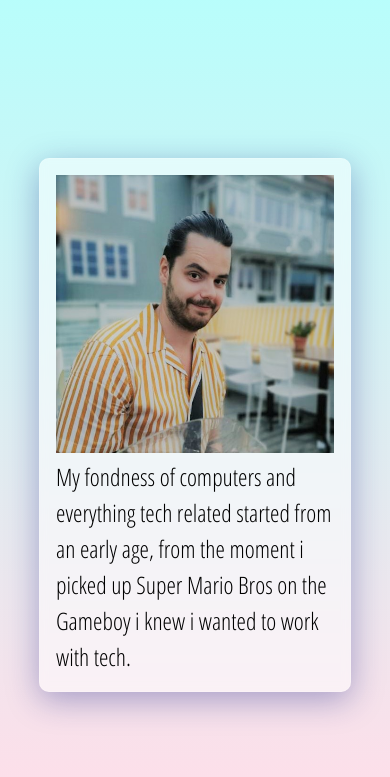
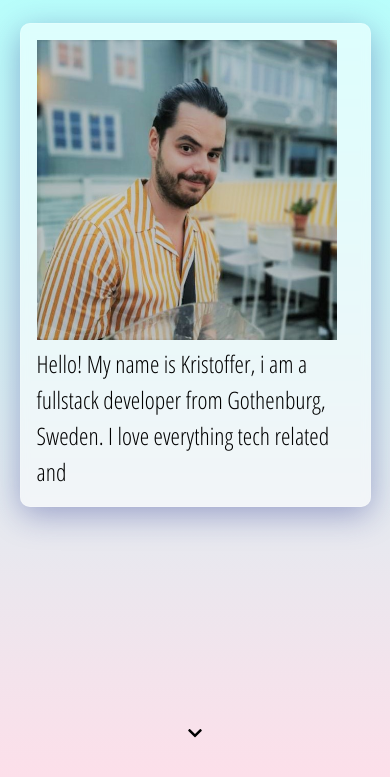
Before and after one commit to Kristofferkirk/kirkerud-dev, a Next.js app: page / in a window 390 px wide. Shown: the part 73-850 px from the top of the page. Built offline with nearby package versions, Linux system fonts and the light colour scheme.

Commit message:
Moved SkillProgressBar to own file, css tweaks, added fontawesome

```diff
--- /dev/null
+++ b/components/SkillProgressBar.tsx
@@ -0,0 +1,39 @@
+import React from "react";
+
+const SkillProgressBar = ({
+  title,
+  progress,
+}: {
+  title: string;
+  progress: 1 | 2 | 3 | 4 | 5;
+}) => {
+  const color = progress > 3 ? "green" : "yellow";
+  return (
+    <>
+      <div className="relative pt-1">
+        <div className="flex mb-2 items-center justify-between">
+          <div>
+            <span
+              className={`text-xs font-semibold inline-block py-1 px-2 uppercase rounded-full text-amber-600 bg-amber-200`}
+            >
+              {title}
+            </span>
+          </div>
+          <div className="text-right">
+            <span className="text-xs font-semibold inline-block text-amber-600">
+              {progress}
+            </span>
+          </div>
+        </div>
+        <div className="overflow-hidden h-2 mb-4 text-xs flex rounded bg-amber-200">
+          <div
+            style={{ width: `${progress + 10 * 3}%` }}
+            className={`shadow-none flex flex-col text-center whitespace-nowrap text-white justify-center bg-${color}-500`}
+          ></div>
+        </div>
+      </div>
+    </>
+  );
+};
+
+export default SkillProgressBar;
--- a/package.json
+++ b/package.json
@@ -9,6 +9,9 @@
     "lint": "next lint"
   },
   "dependencies": {
+    "@fortawesome/fontawesome-svg-core": "^1.2.36",
+    "@fortawesome/free-solid-svg-icons": "^5.15.4",
+    "@fortawesome/react-fontawesome": "^0.1.15",
     "next": "11.0.1",
     "react": "17.0.2",
     "react-dom": "17.0.2"
--- a/pages/index.tsx
+++ b/pages/index.tsx
@@ -1,45 +1,13 @@
+import React from "react";
 import Head from "next/head";
 import Image from "next/image";
 import styles from "../styles/Home.module.css";
 import githublink from "../public/github.png";
 import profilePicture from "../public/profile.jpeg";
-import React from "react";
+import SkillProgressBar from "../components/SkillProgressBar";
+import { FontAwesomeIcon } from "@fortawesome/react-fontawesome";
+import { faArrowDown, faChevronDown } from "@fortawesome/free-solid-svg-icons";
 
-const SkillProgress = ({
-  title,
-  progress,
-}: {
-  title: string;
-  progress: 1 | 2 | 3 | 4 | 5;
-}) => {
-  const color = progress > 3 ? "green" : "yellow";
-  return (
-    <>
-      <div className="relative pt-1">
-        <div className="flex mb-2 items-center justify-between">
-          <div>
-            <span
-              className={`text-xs font-semibold inline-block py-1 px-2 uppercase rounded-full text-amber-600 bg-amber-200`}
-            >
-              {title}
-            </span>
-          </div>
-          <div className="text-right">
-            <span className="text-xs font-semibold inline-block text-amber-600">
-              {progress}
-            </span>
-          </div>
-        </div>
-        <div className="overflow-hidden h-2 mb-4 text-xs flex rounded bg-amber-200">
-          <div
-            style={{ width: `${progress + 10 * 3}%` }}
-            className={`shadow-none flex flex-col text-center whitespace-nowrap text-white justify-center bg-${color}-500`}
-          ></div>
-        </div>
-      </div>
-    </>
-  );
-};
 export default function Home() {
   return (
     <div className={styles.container}>
@@ -50,6 +18,7 @@ export default function Home() {
       </Head>
 
       <h1 className={styles.title}>Kirkerud.dev</h1>
+
       <main className={styles.main}>
         <div id="intro" className={styles.section}>
           <div className={styles.grid}>
@@ -62,44 +31,53 @@ export default function Home() {
               />
 
               <p className={styles.description}>
-                My fondness of computers and everything tech related started
-                from an early age, from the moment i picked up Super Mario Bros
-                on the Gameboy i knew i wanted to work with tech.
+                Hello! My name is Kristoffer, i am a fullstack developer from
+                Gothenburg, Sweden. I love everything tech related and
               </p>
+            </div>
+            <div className={styles.iconContainer}>
+              <FontAwesomeIcon
+                className={styles.regularIcon}
+                icon={faChevronDown}
+              />
+            </div>
+
+            <div className={styles.sectionContent}></div>
+          </div>
+        </div>
+        <div id="skills" className={styles.section}>
+          <div className="justify-center text-white font-bold">
+            <h1>Skillsets</h1>
+          </div>
+          <div className={styles.groupedGrid}>
+            <div className={styles.glassCard}>
+              <h2>Frontend</h2>
+              <SkillProgressBar title="React.js" progress={4} />
+              <SkillProgressBar title="HTML" progress={4} />
+            </div>
+            <div className={styles.glassCard}>
+              <h2>Backend</h2>
+              <SkillProgressBar title="C#" progress={3} />
+              <SkillProgressBar title="Python" progress={2} />
+              <SkillProgressBar title="Java" progress={2} />
+            </div>
+            <div className={styles.glassCard}>
+              <h2>Cloud</h2>
+              <SkillProgressBar title="Sharepoint" progress={3} />
+              <SkillProgressBar title="Azure" progress={3} />
+              <SkillProgressBar title="Google Domains" progress={3} />
+            </div>
+            <div className={styles.glassCard}>
+              <h2>Tools</h2>
+              <SkillProgressBar title="Docker" progress={4} />
+              <SkillProgressBar title="VSCode" progress={5} />
+              <SkillProgressBar title="Photoshop" progress={2} />
             </div>
           </div>
         </div>
-        <div id="skills" className={styles.section}>
-          <h1>Skillsets</h1>
-          <div className={styles.grid}>
-            <div className={styles.card}>
-              <h2>Frontend</h2>
-              <SkillProgress title="React.js" progress={4} />
-              <SkillProgress title="HTML" progress={4} />
-            </div>
-            <div className={styles.card}>
-              <h2>Backend</h2>
-              <SkillProgress title="C#" progress={3} />
-              <SkillProgress title="Python" progress={2} />
-              <SkillProgress title="Java" progress={2} />
-            </div>
-            <div className={styles.card}>
-              <h2>Cloud</h2>
-              <SkillProgress title="Sharepoint" progress={3} />
-              <SkillProgress title="Azure" progress={3} />
-              <SkillProgress title="Google Domains" progress={3} />
-            </div>
-            <div className={styles.card}>
-              <h2>Tools</h2>
-              <SkillProgress title="Docker" progress={4} />
-              <SkillProgress title="VSCode" progress={5} />
-              <SkillProgress title="Photoshop" progress={2} />
-            </div>
-          </div>
-        </div>
-        <div className={styles.section}></div>
       </main>
-      <footer className={styles.footer}>
+
+      {/*  <footer className={styles.footer}>
         <a
           target="_blank"
           rel="noreferrer"
@@ -107,7 +85,7 @@ export default function Home() {
         >
           <Image width={50} height={50} alt="github" src={githublink} />
         </a>
-      </footer>
+      </footer> */}
     </div>
   );
 }
--- a/styles/Home.module.css
+++ b/styles/Home.module.css
@@ -20,13 +20,14 @@
 
 .footer {
   width: 100%;
-  height: 100px;
+  height: 100%;
   border-top: 1px solid #eaeaea;
   display: flex;
   background-color: rgba(255, 255, 255, 0.15);
   backdrop-filter: blur(5px);
   justify-content: center;
   align-items: center;
+  position: sticky;
 }
 
 .footer a {
@@ -85,6 +86,14 @@
   margin-top: 3rem;
 }
 
+.groupedGrid {
+  display: flex;
+  align-items: center;
+  justify-content: center;
+  flex-wrap: wrap;
+  max-width: 800px;
+}
+
 .gridFull {
   display: block;
   align-items: center;
@@ -101,9 +110,38 @@
   -webkit-backdrop-filter: blur(4px);
   border-radius: 10px;
   border: 1px solid rgba(255, 255, 255, 0.18);
+  width: 50%;
+  margin-top: 2rem;
+  min-height: 50%;
+  padding: 1rem;
+}
+
+.iconContainer {
   width: 80%;
-  margin-top: 2rem;
-  padding: 1rem;
+  display: flex;
+  flex-direction: column;
+  flex-wrap: wrap;
+  align-items: center;
+
+  margin-top: 120px;
+}
+
+.regularIcon {
+  width: 2rem;
+  height: 200px;
+  align-self: center;
+  animation-duration: 1.8s;
+  animation-iteration-count: infinite;
+  animation-name: bumpingArrow;
+}
+
+@keyframes bumpingArrow {
+  from {
+    padding-top: 0px;
+  }
+  to {
+    padding-top: 50px;
+  }
 }
 
 .card {
@@ -169,12 +207,21 @@
     width: 100%;
     flex-direction: column;
   }
+  .groupedGrid {
+    margin-top: 200px;
+  }
   .title {
     font-size: 1.5rem;
   }
   .card {
     margin: 0.2rem;
     padding: 1rem;
+  }
+  .glassCard {
+    width: 90%;
+    margin-top: 2rem;
+    min-height: 0%;
+    overflow-y: scroll;
   }
 }
 
```
Also changed, not shown: 1 other file (tests, documents, lock files or other folders).
